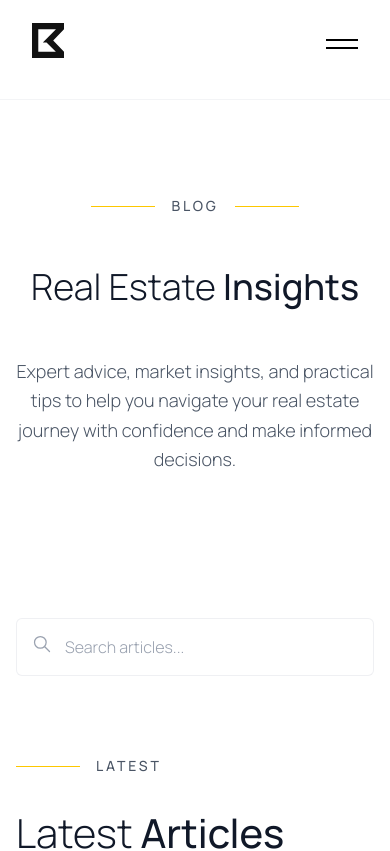
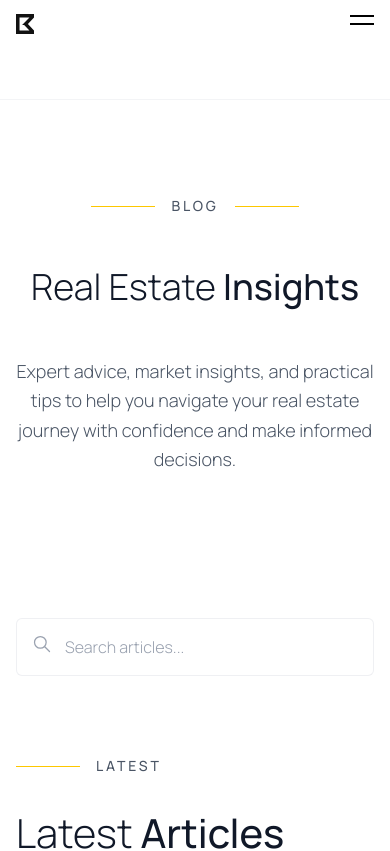
Before and after one commit to Brayzonn/realestate-platform, a React (Vite) app in the folder client/: page /blog in a window 390 px wide. Shown: the top 851 px of the page. Built offline with nearby package versions, Linux system fonts and the light colour scheme.

Commit message:
added vercel.json and fixes

```diff
--- a/client/index.html
+++ b/client/index.html
@@ -9,7 +9,6 @@
   </body>
 </html>
 
-
 <!doctype html>
 <html lang="en">
   <head>
@@ -19,11 +18,11 @@
       <link rel="apple-touch-icon" sizes="180x180" href="/favicon/apple-touch-icon.png" />
       <link rel="manifest" href="/favicon/site.webmanifest" /> -->
     <meta charset="UTF-8" />
-      <link rel="icon" type="image/svg+xml" href="/vite.svg" />
     <meta name="viewport" content="width=device-width, initial-scale=1.0" />
-      <meta name="theme-color" content="#1A1A1A" />
-
-      <title>Real-Estate Platform</title>
+    <meta name="theme-color" content="#ffffff" />
+    <meta name="apple-mobile-web-app-capable" content="yes" />
+    <meta name="apple-mobile-web-app-status-bar-style" content="default" />
+    <meta name="apple-mobile-web-app-title" content="Real-Estate Platform" />
     <!-- <meta name="description" content="Full-stack developer with expertise in React, Node.js, TypeScript, and MongoDB. View my projects and get in touch for collaborations." />
       <meta name="keywords" content="web developer, full-stack developer, React developer, Node.js, MongoDB, TypeScript, portfolio" />
       <meta name="author" content="Brayzonn" />
--- a/client/src/components/common/Nav.tsx
+++ b/client/src/components/common/Nav.tsx
@@ -1,9 +1,9 @@
 import { Link } from 'react-router-dom';
-import { useEffect, useState } from 'react';
 import Button from '@/components/ui/Button';
 import companylogo from '@/assets/images/companylogo.svg';
 import TwoLineMenu from '@/components/ui/TwoLineMenu';
 import { useHeader } from '@/hooks/useHeader';
+import { CloseButtonIcon } from '@/components/icons/index';
 
 interface NavProps {
   isMenuOpen: boolean;
@@ -29,119 +29,70 @@ const Nav = ({
   defaultLogo = companylogo,
   scrolledLogo = companylogo,
   logoAlt = 'Company Logo',
-  logoClassName = 'h-[35px] w-[52px]',
+  logoClassName = 'h-[20px] w-[32px] md:h-[35px] md:w-[52px]',
 }: NavProps) => {
   const { isScrolled } = useHeader();
-  const [navHeight, setNavHeight] = useState(0);
-
-  // Measure nav height for smooth transitions
-  useEffect(() => {
-    const updateNavHeight = () => {
-      const nav = document.querySelector('[data-nav]');
-      if (nav) {
-        setNavHeight(nav.clientHeight);
-      }
-    };
-
-    updateNavHeight();
-    window.addEventListener('resize', updateNavHeight);
-    return () => window.removeEventListener('resize', updateNavHeight);
-  }, []);
 
   const getBorderClass = () => {
     if (!showBorder) return '';
 
     if (borderOnMobileOnly) {
-      const mobileClasses = 'border-b border-gray-100 pb-4';
+      const mobileClasses = 'border-b border-gray-100 pb-1 md:pb-4';
       const desktopClasses = isScrolled
         ? 'md:border-b md:border-gray-200 md:pb-4'
         : 'md:border-none md:pb-0';
       return `${mobileClasses} ${desktopClasses}`;
     }
 
-    return 'border-b border-gray-100 pb-4';
+    return 'border-b border-gray-100 pb-1 md:pb-4';
   };
 
   const currentLogo = isScrolled ? scrolledLogo : defaultLogo;
 
   return (
-    <>
-      {/* Placeholder to prevent layout shift when nav becomes fixed */}
-      {isScrolled && (
-        <div style={{ height: navHeight }} className="transition-all duration-300 ease-in-out" />
-      )}
-
     <nav
-        data-nav
-        className={`w-full transition-all duration-300 ease-in-out ${getBorderClass()} ${
+      className={`w-full px-6 transition-all duration-300 ${getBorderClass()} ${
         isScrolled
-            ? 'fixed top-0 right-0 left-0 z-50 border-gray-200 bg-white/95 shadow-sm backdrop-blur-sm'
+          ? 'fixed top-0 right-0 left-0 z-50 border-gray-200 bg-white/100 backdrop-blur-[3.8px]'
           : 'relative bg-transparent'
-        } ${className}`}
-        style={{
-          transform: isScrolled ? 'translateY(0)' : 'translateY(0)',
-        }}
+      } ${className} `}
     >
-        <div className="mx-auto flex max-w-7xl items-center justify-between px-4 py-4 sm:px-6 lg:px-8">
+      <div className={`mx-auto flex max-w-7xl items-center justify-between py-2 md:py-4`}>
         <Link
           to="/"
-            className="group flex items-center space-x-2 text-[20px] font-bold text-gray-900 transition-all duration-300 ease-in-out hover:scale-105"
+          className="group flex items-center space-x-1.5 text-[16px] font-bold text-gray-900 transition-all duration-200 hover:scale-105 md:space-x-2 md:text-[20px]"
         >
           <img
             src={currentLogo}
             alt={logoAlt}
-              className={`h-8 w-auto transition-all duration-300 ease-in-out group-hover:scale-110 ${logoClassName}`}
+            className={`h-6 w-auto transition-all duration-300 group-hover:scale-110 md:h-8 ${logoClassName}`}
           />
           <span
-              className={`transition-all duration-300 ease-in-out ${
-                isScrolled
-                  ? 'bg-gradient-to-r from-gray-900 to-gray-700 bg-clip-text text-transparent'
-                  : 'text-white'
-              }`}
+            className={`${isScrolled ? 'bg-gradient-to-r from-gray-900 to-gray-700 bg-clip-text text-transparent' : 'text-white'}`}
           >
             Estates
           </span>
         </Link>
-
         <Button
           variant="unstyled"
           size="lg"
           onClick={toggleMenu}
-            className={`relative z-[60] flex items-center justify-center transition-all duration-300 ease-in-out ${
+          className={`relative z-[60] ${
             isMenuOpen
-                ? 'h-12 w-12 rounded-full bg-white/90 shadow-lg backdrop-blur-sm'
-                : 'h-12 w-12'
+              ? 'flex h-12 w-12 items-center justify-center rounded-full bg-white/90 shadow-lg backdrop-blur-sm'
+              : 'h-8 w-8 md:h-8 md:w-8'
           }`}
         >
-            <div className="relative h-6 w-6">
-              {/* Hamburger icon */}
+          {isMenuOpen ? (
+            <CloseButtonIcon />
+          ) : (
             <TwoLineMenu
-                className={`absolute inset-0 h-8 w-8 transition-all duration-300 ease-in-out ${
-                  isMenuOpen ? 'scale-0 rotate-180 opacity-0' : 'scale-100 rotate-0 opacity-100'
-                } ${menuIconColor}`}
+              className={`absolute top-0 right-0 h-6 w-6 md:h-8 md:w-8 ${menuIconColor}`}
             />
-
-              {/* Close icon */}
-              <svg
-                className={`absolute inset-0 h-6 w-6 text-black transition-all duration-300 ease-in-out ${
-                  isMenuOpen ? 'scale-100 rotate-0 opacity-100' : 'scale-0 rotate-180 opacity-0'
-                }`}
-                fill="none"
-                stroke="currentColor"
-                viewBox="0 0 24 24"
-              >
-                <path
-                  strokeLinecap="round"
-                  strokeLinejoin="round"
-                  strokeWidth={2}
-                  d="M6 18L18 6M6 6l12 12"
-                />
-              </svg>
-            </div>
+          )}
         </Button>
       </div>
     </nav>
-    </>
   );
 };
 
--- a/client/src/components/icons/index.tsx
+++ b/client/src/components/icons/index.tsx
@@ -158,3 +158,24 @@ export const StarIcon = () => (
     <path d="M12 2l3.09 6.26L22 9.27l-5 4.87 1.18 6.88L12 17.77l-6.18 3.25L7 14.14 2 9.27l6.91-1.01L12 2z" />
   </svg>
 );
+
+export const CloseButtonIcon = () => (
+  <>
+    <svg
+      className="hidden h-5 w-5 text-black md:block md:h-6 md:w-6"
+      fill="none"
+      stroke="currentColor"
+      viewBox="0 0 24 24"
+    >
+      <path strokeLinecap="round" strokeLinejoin="round" strokeWidth={2} d="M2 22L22 2M2 2l20 20" />
+    </svg>
+    <svg
+      className="block h-5 w-5 text-black md:hidden md:h-6 md:w-6"
+      fill="none"
+      stroke="currentColor"
+      viewBox="0 0 24 24"
+    >
+      <path strokeLinecap="round" strokeLinejoin="round" strokeWidth={2} d="M2 22L22 2M2 2l20 20" />
+    </svg>
+  </>
+);
--- a/client/src/components/layout/landing/Hero.tsx
+++ b/client/src/components/layout/landing/Hero.tsx
@@ -41,7 +41,7 @@ const Hero = ({ isMenuOpen, setIsMenuOpen, toggleMenu }: HeroProps) => {
           isMenuOpen={isMenuOpen}
           setIsMenuOpen={setIsMenuOpen}
           toggleMenu={toggleMenu}
-          className="bg-inherit px-6 lg:px-12"
+          // className="px-4 lg:px-12"
         />
 
         <div className="relative mx-auto flex min-h-screen w-full max-w-7xl flex-col">
--- a/client/src/pages/Landing.tsx
+++ b/client/src/pages/Landing.tsx
@@ -17,7 +17,7 @@ const Landing = () => {
   };
 
   return (
-    <div className="">
+    <div className={`${isMenuOpen ? 'h-screen overflow-hidden' : 'relative'}`}>
       <Hero isMenuOpen={isMenuOpen} setIsMenuOpen={setIsMenuOpen} toggleMenu={toggleMenu} />
       <FeaturedListings />
       <OurStory />
```
Also changed, not shown: 1 other file (tests, documents, lock files or other folders). Lines whose indentation alone changed are shown as unchanged.
